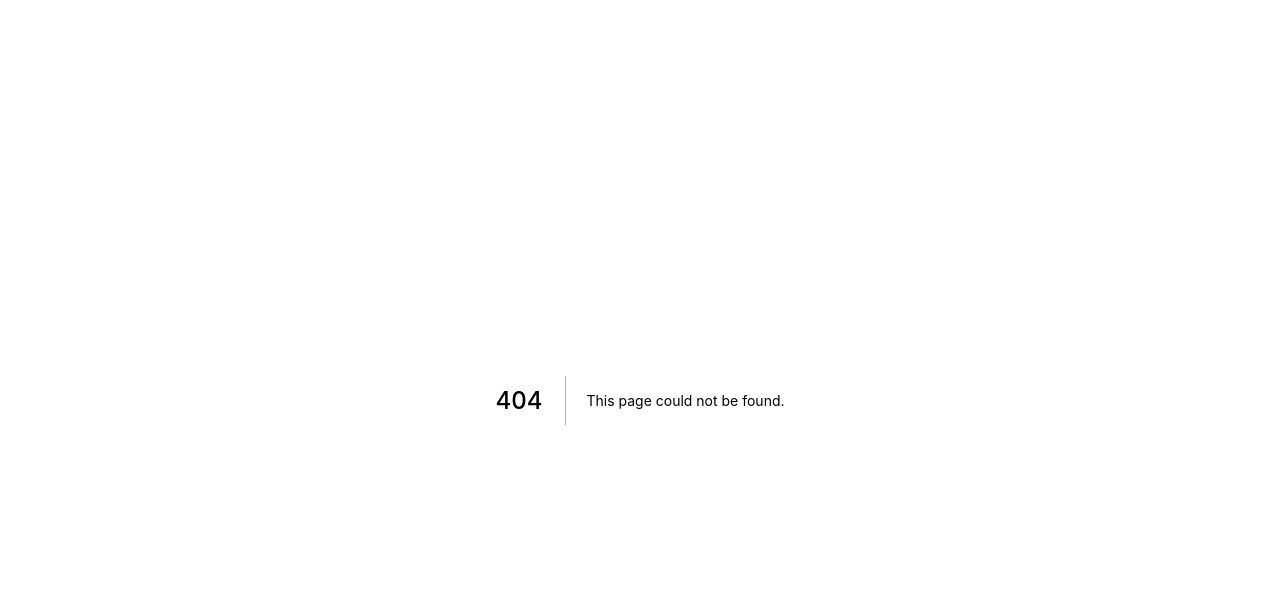
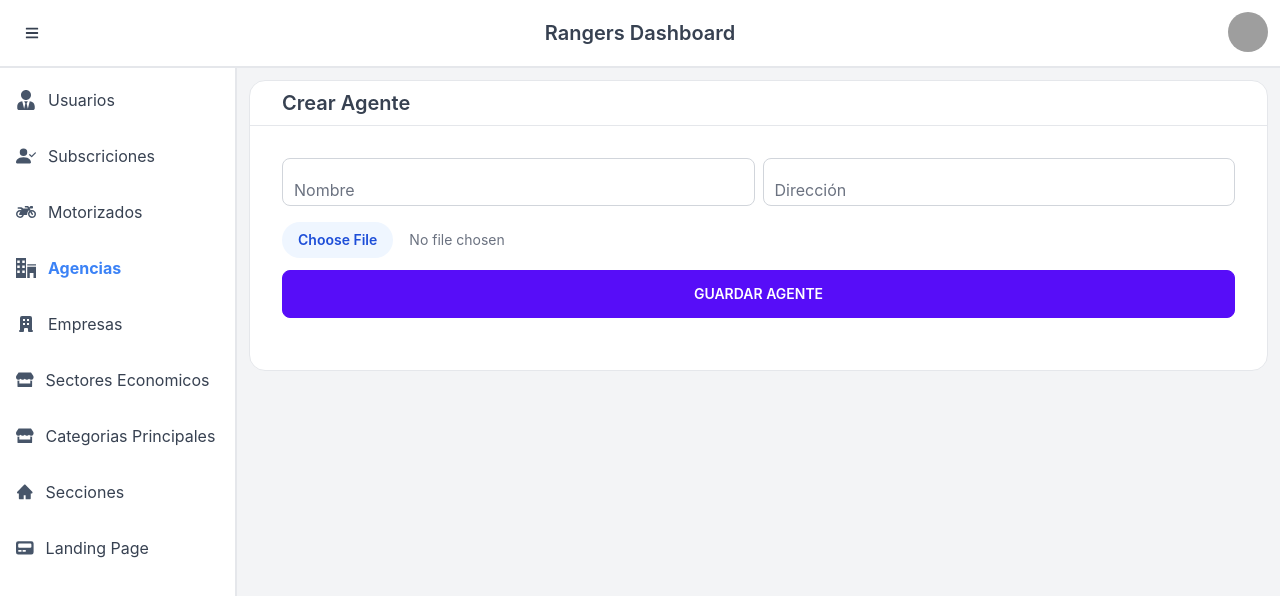
Before and after one commit to Frankmarc1/panelrangers, a Next.js app: page /agencias/1/agentes/agregar in a window 1280 px wide. Before the commit this address had no page. Shown: the top 596 px of the page. Built offline with nearby package versions, Linux system fonts and the light colour scheme; grey boxes are pictures that could not be loaded.

Commit message:
crear pagina agregar agente

```diff
--- /dev/null
+++ b/src/pages/agencias/[idAgency]/agentes/agregar.tsx
@@ -0,0 +1,12 @@
+import { FormAgent } from '../../../../app/agencies/agent/FormAgent';
+import { Dashboard } from '../../../../layout/Dashboard/Dashboard';
+
+const Add = () => {
+  return (
+    <Dashboard>
+      <FormAgent />
+    </Dashboard>
+  );
+};
+
+export default Add;
```
